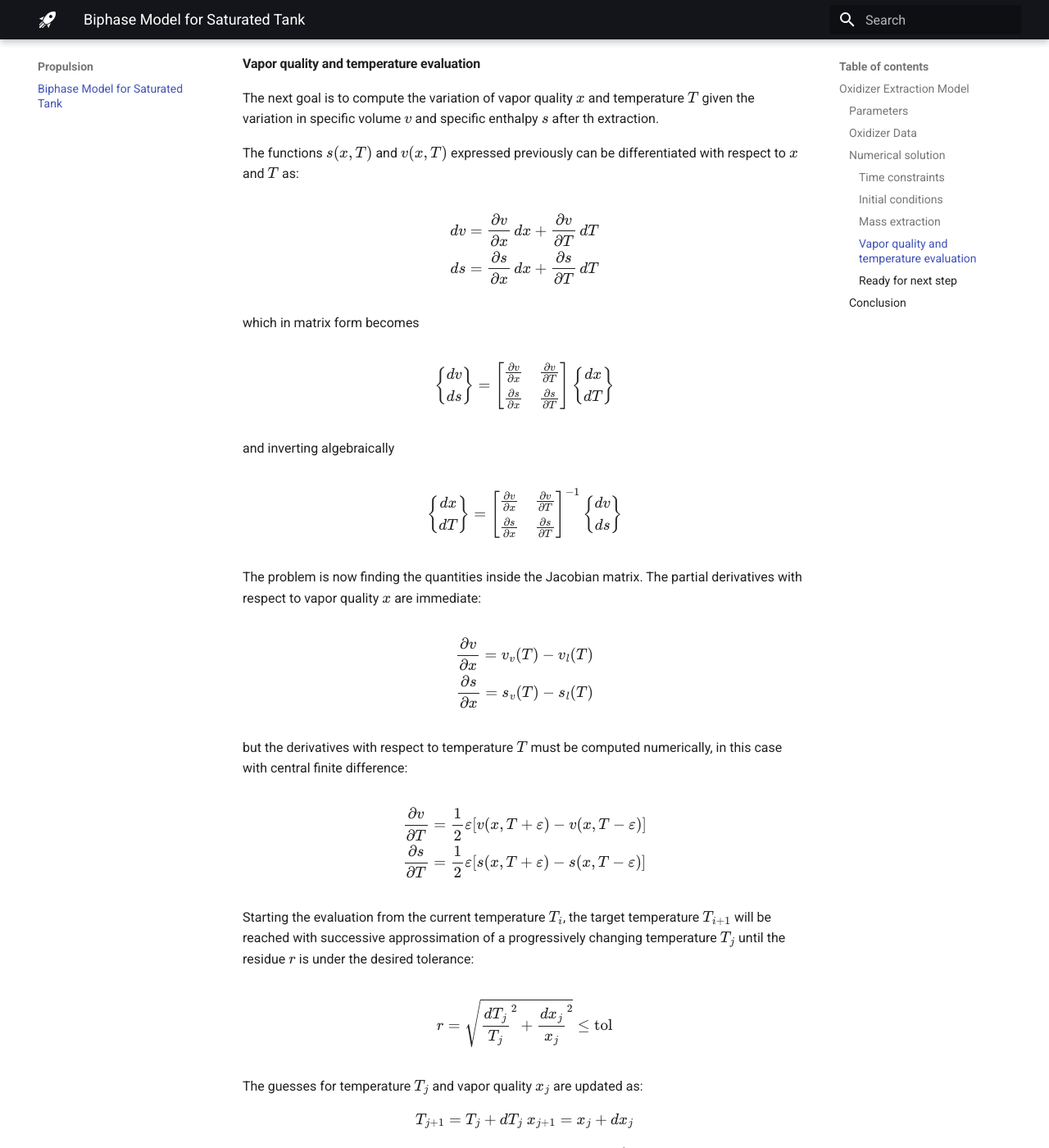
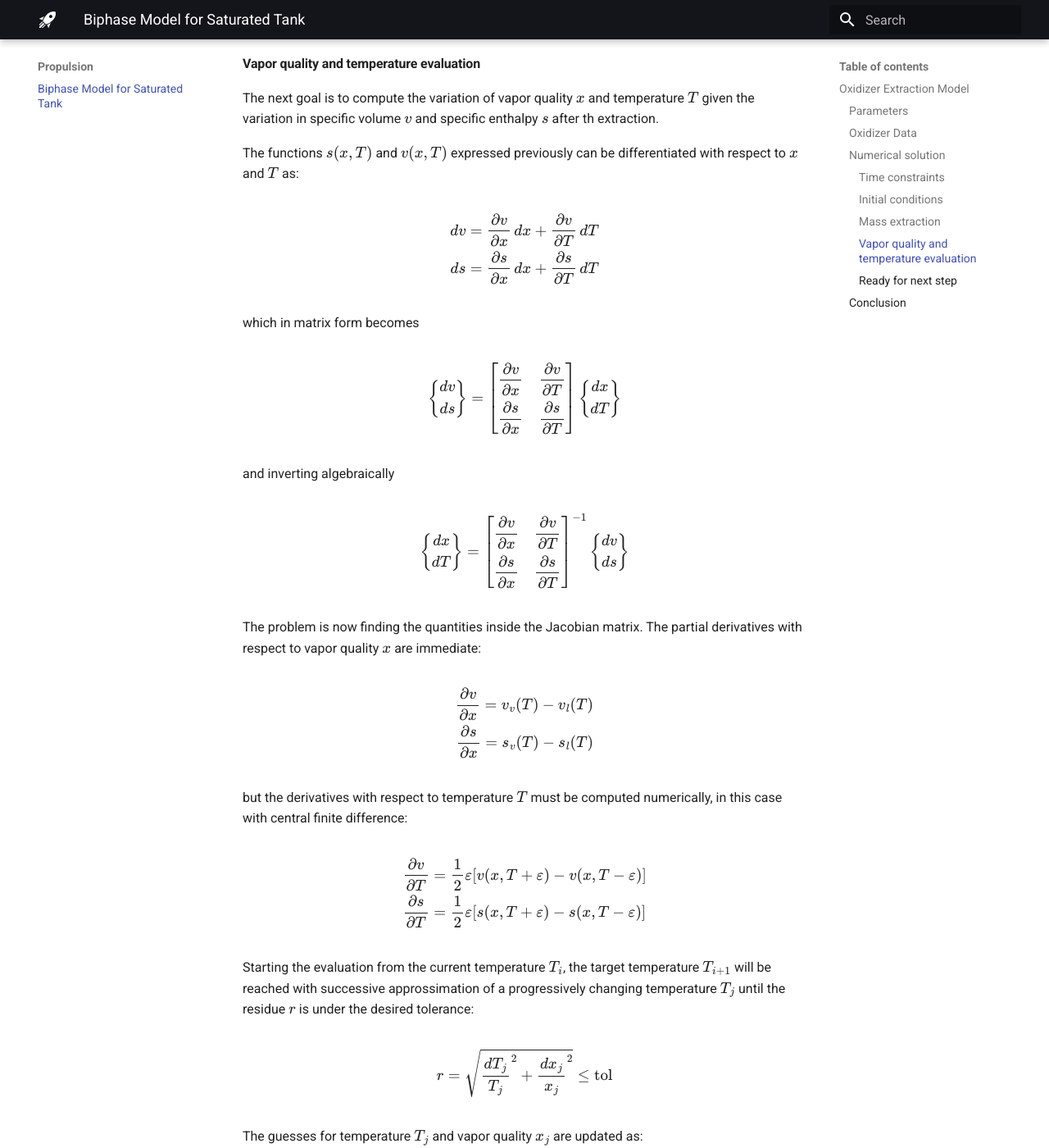
Before and after one commit to thrust-team/docs, an MkDocs documentation site: the page built from docs/propulsion/tank-biphase.md, in a window 1280 px wide and 1400 px high, scrolled down 3391 px. Shown: the whole window at 82% size. Built offline with MkDocs 1.6.1 and Material for MkDocs 9.7.7, drawn with Linux system fonts in a browser that asks for light colours; some of the changed text lies outside the part shown.

Commit message:
updated rendering errors

```diff
--- a/docs/propulsion/tank-biphase.md
+++ b/docs/propulsion/tank-biphase.md
@@ -2,7 +2,9 @@
 title: Biphase Model for Saturated Tank
 author: Alberto Scompairn
 ---
+
 # Biphase Model for Saturated Tank
+
 The tank holds a self pressurized oxidizer, which is in saturation condition between liquid and vapor.
 
 ## Oxidizer Extraction Model
@@ -10,6 +12,7 @@
 Suppose a tank is filled up to a certain point with liquid oxidizer and its vapor is saturated at a certain ambient temperature.
 
 ### Parameters
+
 The parameters of the tank before the extraction are:
 
 - $V_T$ Internal volume of the tank
@@ -29,6 +32,7 @@
 and the following data for the chosen oxidizer.
 
 ### Oxidizer Data
+
 Data for known properties of the oxidizer as a function of temperature are needed:
 
 - $p_{Sat}(T)$ Saturation pressure for a given temperature
@@ -38,7 +42,9 @@
 - $s_v(T)$ Specific entropy of the saturated vapor for a given temperature
 
 ### Numerical solution
+
 #### Time constraints
+
 The extraction time $t_n$ can be considered adimensional
 
 $$ t_n = 1$$
@@ -52,6 +58,7 @@
 Although the initial conditions are useful, some of them can be discarded by considering the problem adimensionalized with respect to the mass of oxidizer stored inside the tank.
 
 #### Initial conditions
+
 $$ m_0 = 1 $$
 
 Therefore the liquid mass is
@@ -66,23 +73,22 @@
 and the vapor volume
 $$ V_{v,0} = V_0 - V_{l,0} $$
 
-
 The physical quantities are regulated by the following expressions:
 
 $$
-\begin{align}
+\begin{aligned}
 v_l(T) &= \frac1{\rho_l(T)} \\
 v_v(T) &= \frac1{\rho_l(T)} \\
 x(v, T) &= \frac{v - v_l(T)}{v_v(T) - v_l(T)} \\
 s(x, T) &= (1 - x) \cdot s_l(T) + x \cdot s_v(T) \\
 v(x, T) &= (1 - x) \cdot v_l(T) + x \cdot v_v(T) \\
-\end{align}
+\end{aligned}
 $$
 
 and the following are the initial conditions of the loop
 
 $$
-\begin{align}
+\begin{aligned}
 T_0 &\\
 p_0 &= p_{Sat}(T_0)\\
 v_0 &= \frac{V_0}{m_0} \\
@@ -90,10 +96,11 @@
 s_0 &= s(x_0, T_0) \\
 S_0 &= m_0 \cdot s_0 \\
 \dot{m}_0 &= \frac{m_0}{t_n}
-\end{align}
+\end{aligned}
 $$
 
 #### Mass extraction
+
 The mass that gets extracted at every computation step from the tank is computed as
 
 $$
@@ -118,23 +125,23 @@
 And thus the specific entropy $s$ and specific volume $v$ are
 
 $$
-\begin{align}
+\begin{aligned}
 s_{i+1} = \frac{S_{i+1}}{m_{i+1}} \\
 v_{i+1} = \frac{V_0}{m_{i+1}}
-\end{align}
+\end{aligned}
 $$
 
+#### Vapor quality and temperature evaluation
 
-#### Vapor quality and temperature evaluation
 The next goal is to compute the variation of vapor quality $x$ and temperature $T$ given the variation in specific volume $v$ and specific enthalpy $s$ after th extraction.
 
 The functions $s(x,T)$ and $v(x,T)$ expressed previously can be differentiated with respect to $x$ and $T$ as:
 
 $$
-\begin{align}
+\begin{aligned}
 dv = \frac{\partial v}{\partial x}\, dx + \frac{\partial v}{\partial T}\,dT \\
 ds = \frac{\partial s}{\partial x}\, dx + \frac{\partial s}{\partial T}\,dT
-\end{align}
+\end{aligned}
 $$
 
 which in matrix form becomes
@@ -146,10 +153,10 @@
 \end{Bmatrix}
 =
 \begin{bmatrix}
-    \frac{\partial v}{\partial x} &
-    \frac{\partial v}{\partial T}\\
-    \frac{\partial s}{\partial x}&
-    \frac{\partial s}{\partial T}
+    \dfrac{\partial v}{\partial x} &
+    \dfrac{\partial v}{\partial T}\\
+    \dfrac{\partial s}{\partial x}&
+    \dfrac{\partial s}{\partial T}
 \end{bmatrix}
 \begin{Bmatrix}
     dx \\
@@ -166,10 +173,10 @@
 \end{Bmatrix}
 =
 \begin{bmatrix}
-    \frac{\partial v}{\partial x} &
-    \frac{\partial v}{\partial T}\\
-    \frac{\partial s}{\partial x}&
-    \frac{\partial s}{\partial T}
+    \dfrac{\partial v}{\partial x} &
+    \dfrac{\partial v}{\partial T}\\
+    \dfrac{\partial s}{\partial x}&
+    \dfrac{\partial s}{\partial T}
 \end{bmatrix}^{-1}
 \begin{Bmatrix}
     dv \\
@@ -180,21 +187,21 @@
 The problem is now finding the quantities inside the Jacobian matrix. The partial derivatives with respect to vapor quality $x$ are immediate:
 
 $$
-\begin{align}
+\begin{aligned}
 \frac{\partial v}{\partial x} = v_v(T) - v_l(T) \\
 \frac{\partial s}{\partial x} = s_v(T) - s_l(T)
-\end{align}
+\end{aligned}
 $$
 
 but the derivatives with respect to temperature $T$ must be computed numerically, in this case with central finite difference:
 
 $$
-\begin{align}
+\begin{aligned}
 \frac{\partial v}{\partial T}
 &= \frac12\varepsilon [v(x,T+\varepsilon)-v(x,T-\varepsilon)] \\
 \frac{\partial s}{\partial T}
 &= \frac12\varepsilon [s(x,T+\varepsilon)-s(x,T-\varepsilon)]
-\end{align}
+\end{aligned}
 $$
 
 Starting the evaluation from the current temperature $T_i$, the target temperature $T_{i+1}$ will be reached with successive approssimation of a progressively changing temperature $T_j$ until the residue $r$ is under the desired tolerance:
@@ -206,20 +213,20 @@
 The guesses for temperature $T_j$ and vapor quality $x_j$ are updated as:
 
 $$
-\begin{align}
+\begin{aligned}
 T_{j+1} = T_j + dT_j \\
 x_{j+1} = x_j + dx_j
-\end{align}
+\end{aligned}
 $$
  until the final temperature $T_{i+1}$ is the $n$-th guess temperature $T_j\mid_{j=n}$.
 
  In summary:
 
 $$
-\begin{align}
+\begin{aligned}
 T_{i+1} - T_{i} = \sum_{\substack{T_j=T_i\\x_j = x_i}}^{r<tol} dT_j(x_j,T_j) \\
 x_{i+1} - x_{i} = \sum_{\substack{T_j=T_i\\x_j = x_i}}^{r<tol} dx_j(x_j,T_j)
-\end{align}
+\end{aligned}
 $$
 
 where, using the formula for the inverse of a $2 \times 2$ matrix:
@@ -259,16 +266,18 @@
 $$
 
 #### Ready for next step
+
 Once the quantities for $T_{i+1}$ and $x_{i+1}$ are estimated, the new value for pressure $p_i$ and mass flow $\dot{m}_i$ are:
 
 $$
-\begin{align}
+\begin{aligned}
 p_{i+1} = p_{Sat}(T_{i+1}) \\
 \dot{m}_{i+1} = \frac{\dot{m}_0}{p_0} \cdot p_{i+1}
-\end{align}
+\end{aligned}
 $$
 
 The last equation assumes that the mass flow ratio and pressure is constant along the entire extraction.
 
 ### Conclusion
+
 The extraction is over once the vapor quality $x$ reaches the value of $1$, which is when the tank contains only vapor and the system is not biphasic anymore.
```
